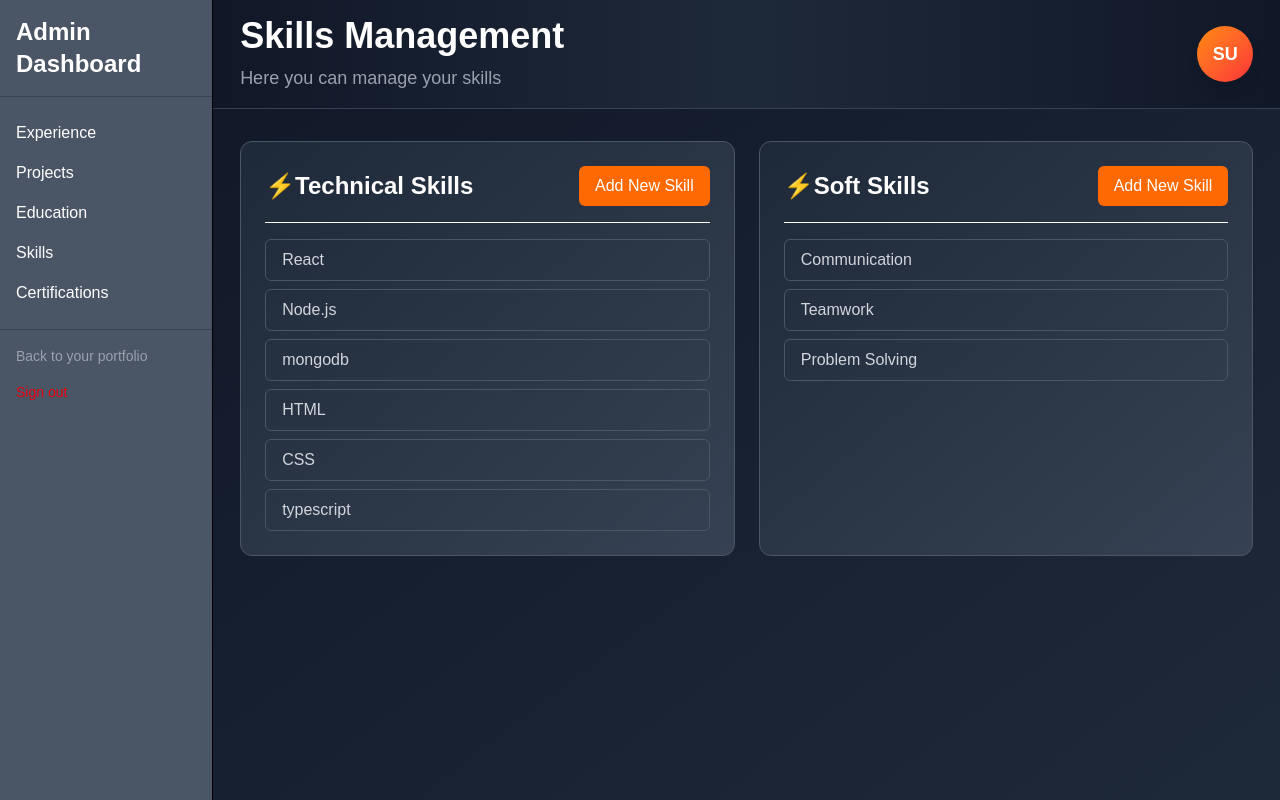
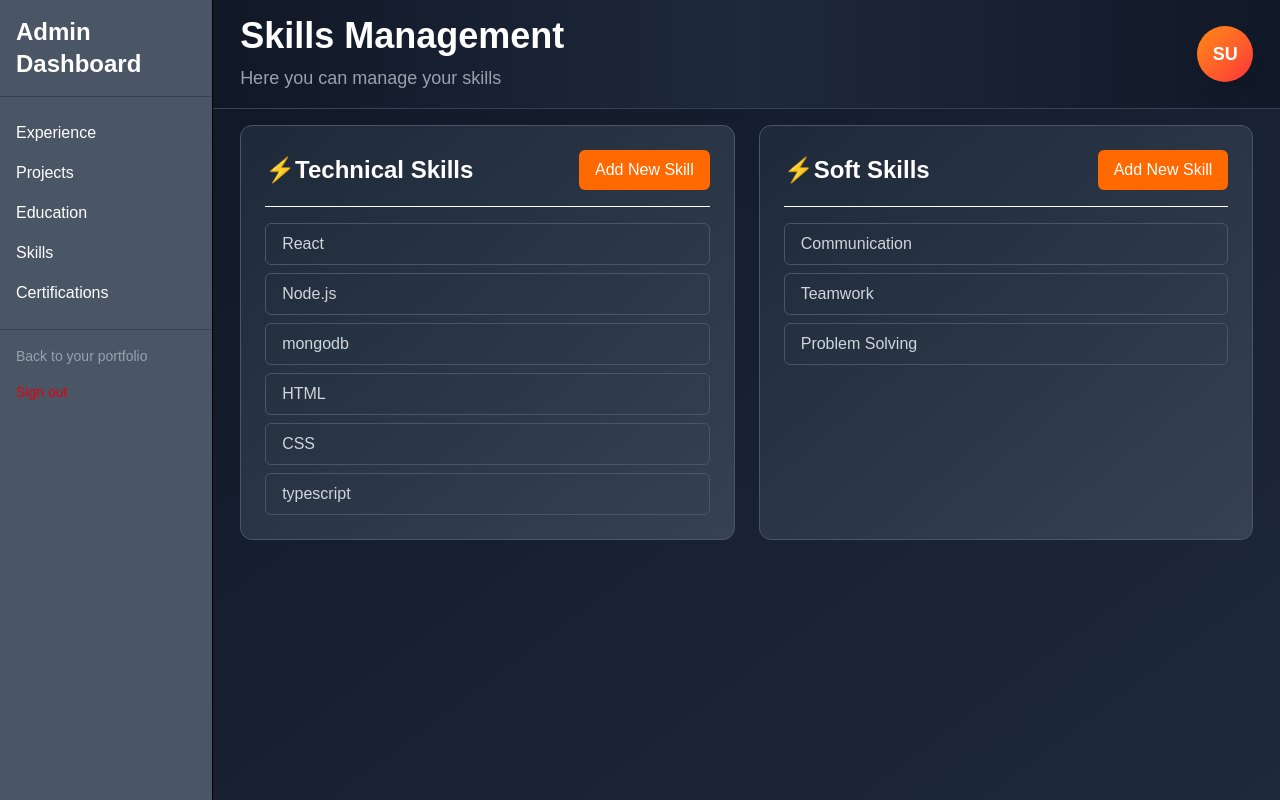
Before and after one commit to KhalidHamdy/Portfolio-website, a Next.js app: page /admin/skills in a window 1280 px wide. Built offline with nearby package versions, Linux system fonts and the light colour scheme; no server answers; sample sign-in values are in the browser's storage.

Commit message:
fix: fixed the style

```diff
--- a/components/pages/admin/skills/skillsMainContent.tsx
+++ b/components/pages/admin/skills/skillsMainContent.tsx
@@ -9,7 +9,7 @@
         "Soft Skills": ["Communication", "Teamwork", "Problem Solving"],
     }); // This will be replaced with actual data fetching logic in the future
     return (
-        <Section className="py-8 grid grid-cols-1 md:grid-cols-2 gap-6">
+        <Section className="py-4 grid grid-cols-1 md:grid-cols-2 gap-6">
 
            <SkillsSection title="Technical" skills={skillsData["Technical Skills"]} />
            <SkillsSection title="Soft" skills={skillsData["Soft Skills"]} />
```
